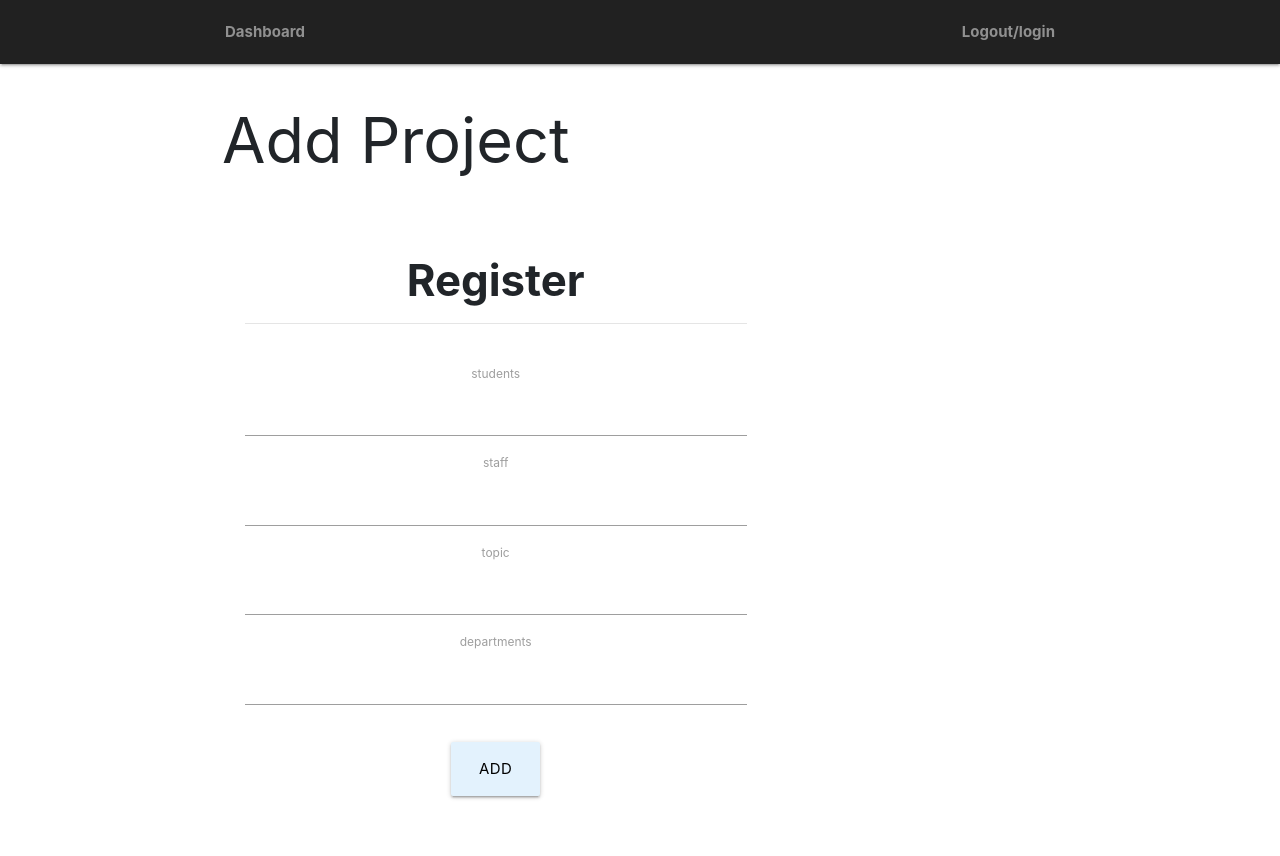
After one commit to revathivijay/EWL-Using-Blockchain, a Flask app: page /add_project in a window 1280 px wide. The commit adds this page. Run offline with Flask 2, Linux system fonts and the light colour scheme; the visitor is signed in with stand-in values (Sample User, id 1); some libraries are stand-ins or nearby versions.

Commit message:
this commit contains database (student, staff & research collections), register-pages, helper-logins and project-addition pages

```diff
--- a/Portal/forms.py
+++ b/Portal/forms.py
@@ -7,11 +7,18 @@ from wtforms.validators import DataRequired, Length, Email, EqualTo, Required, N
 class LoginForm(FlaskForm):
     email = StringField('Email', validators=[DataRequired(), Email()])
     password = PasswordField('Password', validators=[DataRequired()])
+    id = StringField('id', validators=[])
     remember = BooleanField('Remember me')
     submit = SubmitField('Login')
 
 class SubmitResearchWork(FlaskForm):
-	submittedWork = FileField('Research work',validators=[FileAllowed(['.docx', '.pdf', '.txt'])])
+    students = StringField('students', validators=[DataRequired()])
+    staff = StringField('staff', validators=[DataRequired()])
+    topic = StringField('topic', validators=[DataRequired()])
+    departments = StringField('departments', validators=[DataRequired()])
+    Document = FileField('Document',validators=[FileAllowed(['.docx', '.pdf', '.txt'])])
+    submit = SubmitField('Add')
+
 
 class ReviewSubmission(FlaskForm):
 	scale = [(1, 'Non-existent'), (2, 'Poor'), (3, 'Average'), (4, 'Good'), (5, 'Excellent')]
--- a/Portal/routes.py
+++ b/Portal/routes.py
@@ -1,64 +1,258 @@
+# import os
+# import secrets
+# from Portal import app
+# from flask import Flask, session, escape, render_template, url_for, flash, redirect, request
+# from werkzeug import url_encode
+from Portal.forms import SubmitResearchWork, ReviewSubmission, LoginForm
+# import hashlib #for SHA512
+from flask_login import login_user, current_user, logout_user, login_required
+# from sqlalchemy.orm import Session
+# import requests
+
+# 8888888888888888888888888888888888888888888888888888888888888888888888888888888888888888888888888888888
 import os
-import secrets
-from Portal import app
-from flask import Flask, session, escape, render_template, url_for, flash, redirect, request
-from werkzeug import url_encode
-from Portal.forms import SubmitResearchWork, ReviewSubmission, LoginForm
-import hashlib #for SHA512
-from flask_login import login_user, current_user, logout_user, login_required
-from sqlalchemy.orm import Session
-import requests
+import shutil
+from flask import Flask, render_template, request, Response, send_file, redirect, url_for
+# from camera import Camera
+# from send_email import Email
+import json
+
+from bson import json_util
+from flask import Flask, render_template, url_for, request, session, redirect, send_from_directory, jsonify
+import pandas
+# import Lib
+import cv2
+import sys
+
+from pyzbar import pyzbar
+# import cv2
+
+
+from flask_pymongo import PyMongo, MongoClient
+import bcrypt
+
+from flask import Flask, render_template, request
+import os.path
+
+
+app = Flask(__name__)
+
+app.config['MONGO_DBNAME'] = 'earn_while_learn'
+app.config['MONGO_URI'] = 'mongodb://localhost:27017/earn_while_learn'
+app.secret_key = 'hi'
+
+mongo = PyMongo(app)
+
+APP_ROOT = os.path.dirname(os.path.abspath(__file__))
+print(APP_ROOT)
+
+@app.route('/register', methods=['POST', 'GET'])
+def register():
+
+    form = LoginForm(request.form)
+    if 'username' in session:
+        print("IN Session")
+        return redirect('/')
+
+    if request.method == 'POST':
+        print("using db")
+        users = mongo.db.students
+        user_id = request.form.get('id')
+        user_email = request.form.get('email')
+        print(user_id, user_email)
+
+        print("search for user")
+        existing_user = users.find_one({'id': user_id})
+        if existing_user is None:
+            print("user doesn't exist")
+            hashpass = bcrypt.hashpw(request.form.get('password').encode('utf-8'), bcrypt.gensalt())
+            users.insert(
+                {'id': user_id,
+                 'email': user_email,
+                 'password': hashpass})
+
+            session['username'] = "Eshita"
+
+            print('go home')
+            return redirect('/')
+
+        print('user exists')
+        return render_template('register.html', msg = "The username is taken, please enter a different username", form=form)
+
+    print('send to signup')
+    return render_template('register.html', msg = "", form=form)
+
+@app.route('/register_staff', methods=['POST', 'GET'])
+def register_staff():
+
+    form = LoginForm(request.form)
+    if 'username' in session:
+        print("IN Session")
+        return redirect('/')
+
+    if request.method == 'POST':
+        print("using db")
+        users = mongo.db.staff
+        user_id = request.form.get('id')
+        user_email = request.form.get('email')
+        print(user_id, user_email)
+
+        print("search for user")
+        existing_user = users.find_one({'id': user_id})
+        if existing_user is None:
+            print("user doesn't exist")
+            hashpass = bcrypt.hashpw(request.form.get('password').encode('utf-8'), bcrypt.gensalt())
+            users.insert(
+                {'id': user_id,
+                 'email': user_email,
+                 'password': hashpass})
+
+            session['username'] = "Prof. Murli"
+
+            print('go home')
+            return redirect('/')
+
+        print('user exists')
+        return render_template('register_staff.html', msg = "The username is taken, please enter a different username", form=form)
+
+    print('send to signup')
+    return render_template('register_staff.html', msg = "", form=form)
+
+@app.route('/add_project', methods=['POST', 'GET'])
+def add_project():
+
+    form = SubmitResearchWork(request.form)
+    if 'username' not in session:
+        print("IN Session")
+        return redirect('/')
+
+    if request.method == 'POST':
+        print("using db")
+        users = mongo.db.research
+        user_id_students = request.form.get('students')
+        user_id_staff = request.form.get('staff')
+        project_topic = request.form.get('topic')
+        departments_involved = request.form.get('departments')
+        print(user_id_students, user_id_staff, project_topic, departments_involved)
+
+        print("inserting project")
+        users.insert(
+            {'students': user_id_students.split(","),
+             'staff': user_id_staff.split(","),
+             'topic':project_topic,
+             'departments': departments_involved.split(",")})
+
+        print('done inserting')
+        return render_template('add_project.html', msg = "", form=form)
+
+    print(')))')
+    return render_template('add_project.html', msg = "", form=form)
+
+@app.route('/helper_login_student')
+def helper_login_student():
+    session['username'] = 'Ram'
+    session['id'] = '171071059'
+    return redirect('/')
+
+@app.route('/helper_login_staff')
+def helper_login_staff():
+    session['username'] = 'Mr. Murli'
+    session['id'] = '1'
+    return redirect('/')
+
+
+# @app.route('/userlogin', methods=['POST', 'GET'])
+# def userlogin():
+#     if not Lib.isMobileBrowser(request):
+#         return "Access to this site is only available through Mobile Phones and Tablets."
+#
+#     if 'username' in session:
+#         print("IN Session")
+#         return redirect('/home')
+#
+#     return render_template('pages/examples/login.html', msg = "")
+#
+# @app.route('/login', methods=['POST'])
+# def login():
+#     users = mongo.db.user
+#     login_user = users.find_one({'username': request.form['username']})
+#     print("{{{{{{{{{{{{{{{{{", request.form['username'], request.form.get('password'))
+#     if login_user:
+#         if bcrypt.hashpw(request.form.get('password').encode('utf-8'), login_user['password']) == login_user['password']:
+#             session['username'] = request.form['username']
+#             # print("((((((((((((((((((((((((", login_user['password'])
+#             # session['type'] = "alumni"
+#             return redirect('/home')
+#
+#     return  render_template('pages/examples/login.html', msg = "Invalid Username/Password")
+#
+@app.route('/logout')
+def logout():
+    session.pop('username', None)
+    return redirect('/register')
+
 
 
 @app.route("/")
-@app.route("/login", methods=['GET', 'POST'])
-def login():
-    form = LoginForm(request.form)
-    if form.validate_on_submit():
-        user = User.query.filter_by(email=form.email.data).first()
+def home():
+    return "HOME"
 
-        #modified to use SHA512
-
-        s = 0
-        for char in (form.password.data):
-            a = ord(char)
-            s = s+a
-        now_hash = (str)((hashlib.sha512((str(s).encode('utf-8'))+((form.password.data).encode('utf-8')))).hexdigest())
-        #if user and bcrypt.check_password_hash(user.password, form.password.data):
-        if (user and (user.password==now_hash)):
-
-            login_user(user, remember=form.remember.data)
-            next_page = request.args.get('next')
-            return redirect(next_page) if next_page else redirect(url_for('dashboard'))
-
-        else:
-            print('nahin hua login')
-            flash('Login Unsuccessful. Please check email and password', 'danger')
-
-    else:
-        print('ho gaya')
-    return render_template('login.html', title='Login', form=form)
+@app.route("/dashboard")
+def dashboard():
+    return "DASHBOARD"
 
 
-
-@app.route("/logout")
-def logout():
-    logout_user()
-    return redirect(url_for('login'))
-
-
-@app.route("/gradeSubmission")
-def gradeSubmission():
-    form = ReviewSubmission(request.form)
-    return render_template('grade.html', title='Grade Submission', form=form)
-
-
-@app.route("/dashboard", methods= ['POST', 'GET'])
-def dashboard():
-    # to be added to dashboard:
-    # <div class="col s6">
-    #     {% for papers in studentSubmissions %}
-    #         <a href = "{{ url_for('static', filename= student.ID + organizer.photo1) }}"> <img class="circle responive-img account-img" src="{{ photo1 }}"> </a>
-    #     { % endfor %}
-    # </div>
-    return render_template('dashboard.html', title='Dashboard')
+# @app.route("/login", methods=['GET', 'POST'])
+# def login():
+#     form = LoginForm(request.form)
+#     if form.validate_on_submit():
+#         user = User.query.filter_by(email=form.email.data).first()
+#
+#         #modified to use SHA512
+#
+#         s = 0
+#         for char in (form.password.data):
+#             a = ord(char)
+#             s = s+a
+#         now_hash = (str)((hashlib.sha512((str(s).encode('utf-8'))+((form.password.data).encode('utf-8')))).hexdigest())
+#         #if user and bcrypt.check_password_hash(user.password, form.password.data):
+#         if (user and (user.password==now_hash)):
+#
+#             login_user(user, remember=form.remember.data)
+#             next_page = request.args.get('next')
+#             return redirect(next_page) if next_page else redirect(url_for('dashboard'))
+#
+#         else:
+#             print('nahin hua login')
+#             flash('Login Unsuccessful. Please check email and password', 'danger')
+#
+#     else:
+#         print('ho gaya')
+#     return render_template('login.html', title='Login', form=form)
+#
+#
+#
+# @app.route("/logout")
+# def logout():
+#     logout_user()
+#     return redirect(url_for('login'))
+#
+#
+# @app.route("/gradeSubmission")
+# def gradeSubmission():
+#     form = ReviewSubmission(request.form)
+#     return render_template('grade.html', title='Grade Submission', form=form)
+#
+#
+# @app.route("/dashboard", methods= ['POST', 'GET'])
+# def dashboard():
+#     # to be added to dashboard:
+#     # <div class="col s6">
+#     #     {% for papers in studentSubmissions %}
+#     #         <a href = "{{ url_for('static', filename= student.ID + organizer.photo1) }}"> <img class="circle responive-img account-img" src="{{ photo1 }}"> </a>
+#     #     { % endfor %}
+#     # </div>
+#     return render_template('dashboard.html', title='Dashboard')
+#
+if __name__ == '__main__':
+    app.run(debug=True)
--- /dev/null
+++ b/Portal/templates/add_project.html
@@ -0,0 +1,77 @@
+{% extends "layout.html" %}
+{% block content %}
+
+<html itemscope itemtype="http://schema.org/Article">
+<body>
+<h1>Add Project</h1>
+<br>
+    <div class="valign col s12 center-align transparent">
+        <form method="POST" action="/add_project">
+            {{ form.hidden_tag() }}
+            <fieldset class="form-group">
+                <h3><b>Register</b></h3>
+                <hr>
+                <br>
+
+                <div class="form-group">
+                    {{ form.students.label(class="form-control-label") }}
+                    {% if form.students.errors %}
+                        {{ form.students(class="form-control form-control-lg is-invalid") }}
+                        <div class="invalid-feedback">
+                            {% for error in form.students.errors %}
+                                <span>{{ error }}</span>
+                            {% endfor %}
+                        </div>
+                    {% else %}
+                        {{ form.students(class="form-control form-control-lg") }}
+                    {% endif %}
+                </div>
+
+                <div class="form-group">
+                    {{ form.staff.label(class="form-control-label") }}
+                    {% if form.staff.errors %}
+                        {{ form.staff(class="form-control form-control-lg is-invalid") }}
+                        <div class="invalid-feedback">
+                            {% for error in form.staff.errors %}
+                                <span>{{ error }}</span>
+                            {% endfor %}
+                        </div>
+                    {% else %}
+                        {{ form.staff(class="form-control form-control-lg") }}
+                    {% endif %}
+                </div>
+                <div class="form-group">
+                    {{ form.topic.label(class="form-control-label") }}
+                    {% if form.topic.errors %}
+                        {{ form.topic(class="form-control form-control-lg is-invalid") }}
+                        <div class="invalid-feedback">
+                            {% for error in form.topic.errors %}
+                                <span>{{ error }}</span>
+                            {% endfor %}
+                        </div>
+                    {% else %}
+                        {{ form.topic(class="form-control form-control-lg") }}
+                    {% endif %}
+                </div>
+                <div class="form-group">
+                    {{ form.departments.label(class="form-control-label") }}
+                    {% if form.departments.errors %}
+                        {{ form.departments(class="form-control form-control-lg is-invalid") }}
+                        <div class="invalid-feedback">
+                            {% for error in form.departments.errors %}
+                                <span>{{ error }}</span>
+                            {% endfor %}
+                        </div>
+                    {% else %}
+                        {{ form.departments(class="form-control form-control-lg") }}
+                    {% endif %}
+                </div>
+            <br>
+
+            <div class="form-group">
+            {{ form.submit(class="button-border hoverable waves-effect waves-light btn-large blue lighten-5 black-text") }}
+            </div>
+        </form>
+    </body>
+</html>
+{% endblock content %}
--- a/Portal/templates/layout.html
+++ b/Portal/templates/layout.html
@@ -33,11 +33,7 @@
             </div>
             <!-- Navbar Right Side -->
             <div class="navbar-nav">
-                {% if current_user.is_authenticated %}
-                  <a class="hoverable nav-item nav-link" href="{{ url_for('logout') }}"><b>Logout</b></a>
-                {% else %}
-                  <a class="hoverable nav-item nav-link" href="{{ url_for('login') }}"><b>Login</b></a>
-                {% endif %}
+                  <a class="hoverable nav-item nav-link" href="{{ url_for('register') }}"><b>Logout/login</b></a>
             </div>
           </div>
         </div>
@@ -57,10 +53,8 @@
           {% endwith %}
           {% block content %} {% endblock %}
         </div>
-        {% if current_user.type == 'P' or current_user.type == 'S' %}
       </div>
     </main>
-    {% endif %}
 
     <div class = "footer">
      </div>
--- /dev/null
+++ b/dump/earn_while_learn/research.metadata.json
@@ -0,0 +1 @@
+{"options":{},"indexes":[{"v":2,"key":{"_id":1},"name":"_id_","ns":"earn_while_learn.research"}],"uuid":"74a816908083417d9a9606251ded1aa8"}
--- /dev/null
+++ b/dump/earn_while_learn/staff.metadata.json
@@ -0,0 +1 @@
+{"options":{},"indexes":[{"v":2,"key":{"_id":1},"name":"_id_","ns":"earn_while_learn.staff"}],"uuid":"c8ceefab036c47268c6b370e10f63f5f"}
--- /dev/null
+++ b/dump/earn_while_learn/students.metadata.json
@@ -0,0 +1 @@
+{"options":{},"indexes":[{"v":2,"key":{"_id":1},"name":"_id_","ns":"earn_while_learn.students"}],"uuid":"ab2f11bfdf1b406d86e79ade210d5658"}
```
Also changed, not shown: Portal/templates/register.html (added, +64 -0 lines), Portal/templates/register_staff.html (added, +64 -0 lines), 3 other files.
